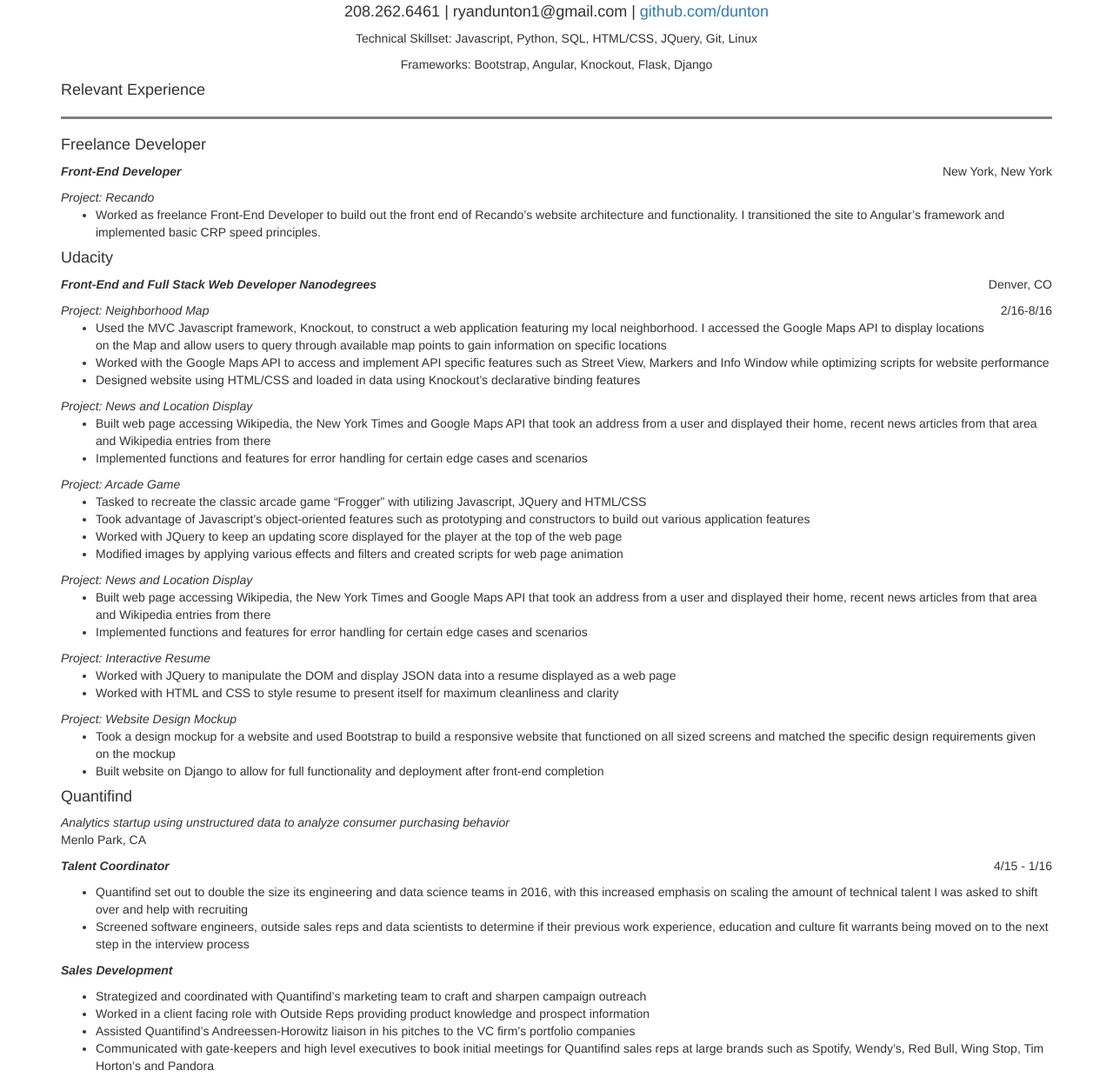
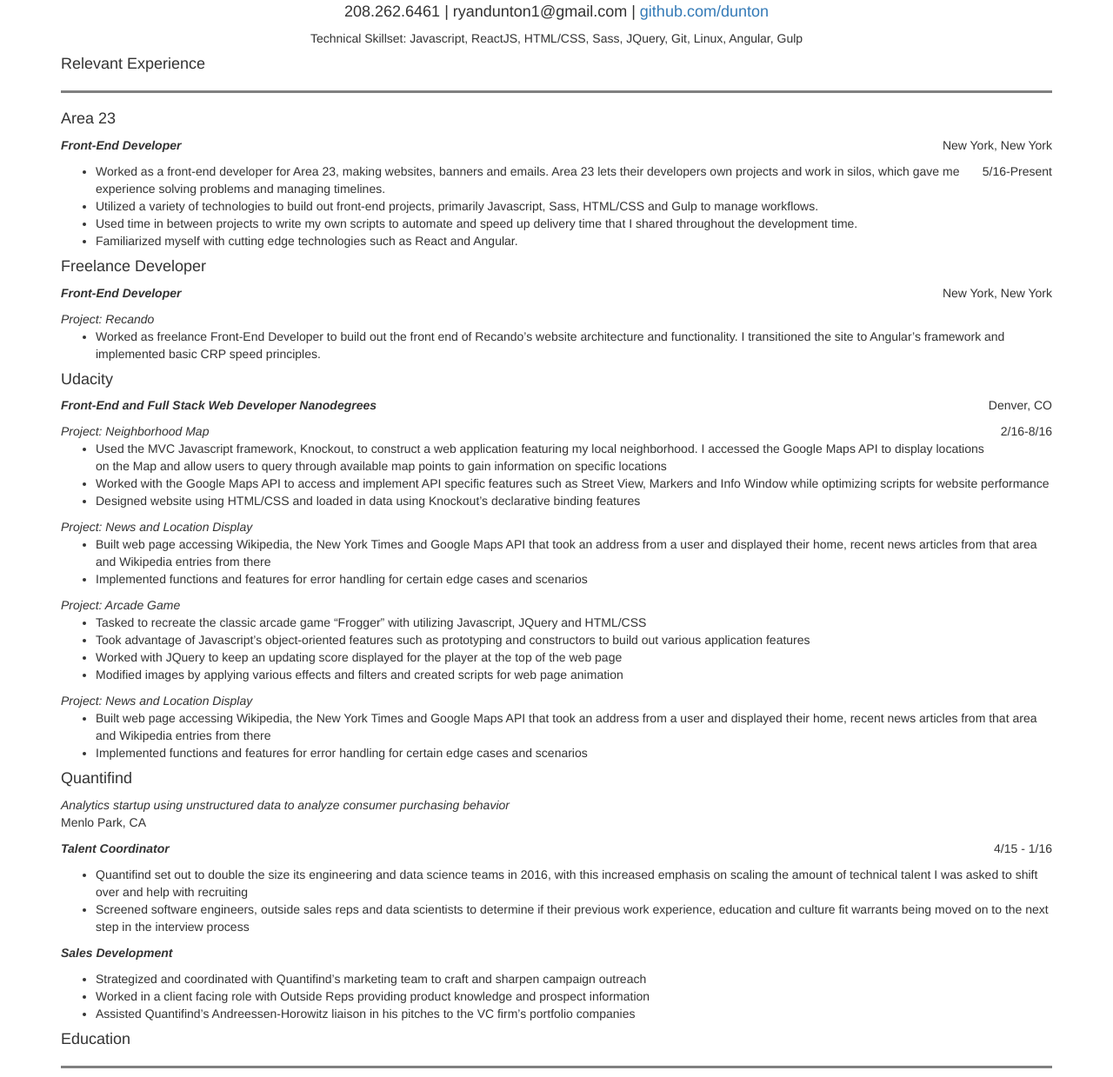
Before and after one commit to dunton-zz/portfolioView, a website: page public/resume.html in a window 1280 px wide. Shown: the part 95-1334 px from the top of the page at 87% size. Drawn offline with nearby package versions, Linux system fonts and the light colour scheme.

Commit message:
updated resume

```diff
--- a/public/resume.html
+++ b/public/resume.html
@@ -18,10 +18,26 @@
 								<h1 id="name">Ryan Dunton</h1>
 								<h4 id="living">Manhattan, New York</h4>
 								<h4 id="contactInfo">208.262.6461 | ryandunton1@gmail.com | <a href="https://www.github.com/dunton">github.com/dunton</a></h4>
-								<p id="skills">Technical Skillset: Javascript, Python, SQL, HTML/CSS, JQuery, Git, Linux</p>
-								<p id="skills">Frameworks: Bootstrap, Angular, Knockout, Flask, Django</p>
+								<p id="skills">Technical Skillset: Javascript, ReactJS, HTML/CSS, Sass, JQuery, Git, Linux, Angular, Gulp</p>
 								<h4>Relevant Experience</h4>
 								<hr id="resumeHR">
+								<h4 class="company">Area 23</h4><span id="location">New York, New York</span>
+								<p class="position"><i><b>Front-End Developer</b></i></p>
+								<p class="dates">5/16-Present</p>
+								<ul>
+									<li>
+										Worked as a front-end developer for Area 23, making websites, banners and emails. Area 23 lets their developers own projects and work in silos, which gave me experience solving problems and managing timelines.
+									</li>
+									<li>
+										Utilized a variety of technologies to build out front-end projects, primarily Javascript, Sass, HTML/CSS and Gulp to manage workflows.
+									</li>
+									<li>
+										Used time in between projects to write my own scripts to automate and speed up delivery time that I shared throughout the development time.
+									</li>
+									<li>
+										Familiarized myself with cutting edge technologies such as React and Angular.
+									</li>
+								</ul>
 								<h4 class="company">Freelance Developer</h4><span id="location">New York, New York</span>
 								<p class="position"><i><b>Front-End Developer</b></i></p>
 								<i>Project: Recando</i>
@@ -56,16 +72,6 @@
 									<li>Built web page accessing Wikipedia, the New York Times and Google Maps API that took an address from a user and displayed their home, recent news articles from that area and Wikipedia entries from there</li>
 									<li>Implemented functions and features for error handling for certain edge cases and scenarios</li>
 								</ul>
-								<i>Project: Interactive Resume</i>
-								<ul>
-									<li>Worked with JQuery to manipulate the DOM and display JSON data into a resume displayed as a web page</li>
-									<li>Worked with HTML and CSS to style resume to present itself for maximum cleanliness and clarity</li>
-								</ul>
-								<i>Project: Website Design Mockup</i>
-								<ul>
-									<li>Took a design mockup for a website and used Bootstrap to build a responsive website that functioned on all sized screens and matched the specific design requirements given on the mockup</li>
-									<li>Built website on Django to allow for full functionality and deployment after front-end completion</li>
-								</ul>
 								<h4 class="company">Quantifind</h4>
 								<i id="companyDescription">Analytics startup using unstructured data to analyze consumer purchasing behavior</i>
 								<p class="location">Menlo Park, CA</p>
@@ -79,7 +85,7 @@
 									<li>Strategized and coordinated with Quantifind’s marketing team to craft and sharpen campaign outreach</li>
 									<li>Worked in a client facing role with Outside Reps providing product knowledge and prospect information</li>
 									<li>Assisted Quantifind’s Andreessen-Horowitz liaison in his pitches to the VC firm’s portfolio companies</li>
-									<li>Communicated with gate-keepers and high level executives to book initial meetings for Quantifind sales reps at large brands such as Spotify, Wendy’s, Red Bull, Wing Stop, Tim Horton’s and Pandora</li>
+
 								</ul>
 								<h4>Education</h4>
 								<hr id="resumeHR">
```
